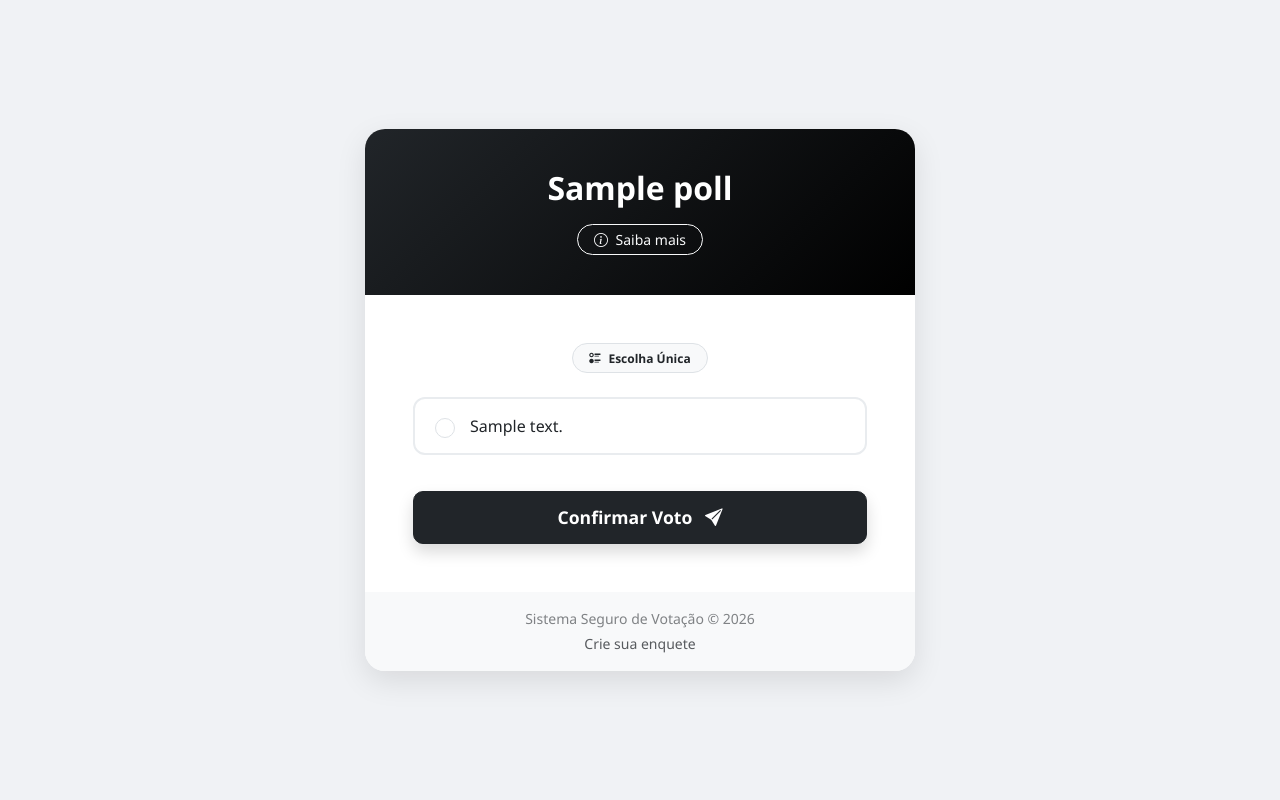
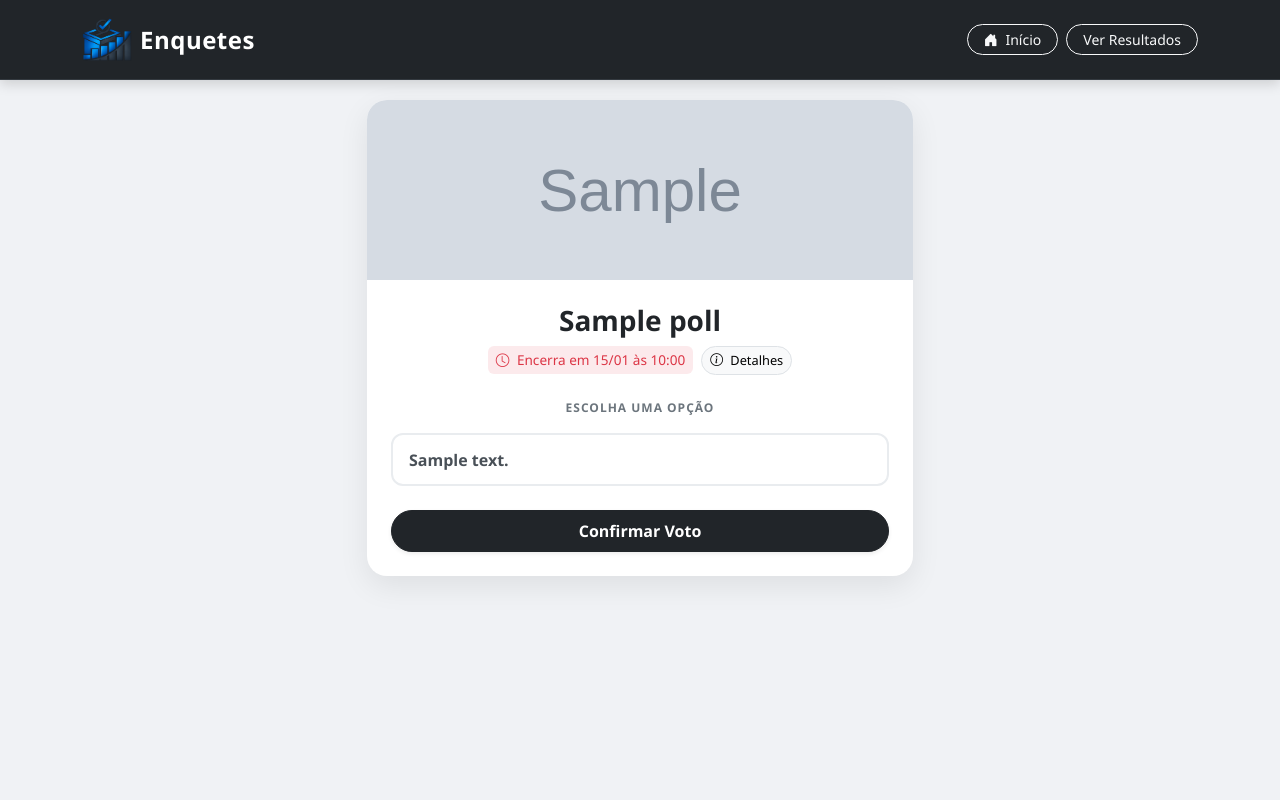
Before and after one commit to AprendendoLinux/enquetes, a FastAPI app: template app/templates/poll.html in a window 1280 px wide. Run offline with FastAPI, Linux system fonts and the light colour scheme; the template is opened without the code that fills it: most values are stand-ins (such as "Sample title", 1, 10 or a date in 2020); grey boxes marked "Sample" are stand-in pictures; parts of the project's set-up code (start-up, migrations or seed data) failed here and were passed over.

Commit message:
Mudanças Visuais

```diff
--- a/app/templates/poll.html
+++ b/app/templates/poll.html
@@ -3,161 +3,222 @@
 <head>
   <meta charset="UTF-8">
   <meta name="viewport" content="width=device-width, initial-scale=1.0">
-  <title>{{ poll.title }}</title>
-
-  <meta property="og:title" content="{{ poll.title }}">
-  <meta property="og:site_name" content="Enquetes">
-  <meta property="og:type" content="website">
-  <meta property="og:url" content="https://{{ request.url.hostname }}/polls/{{ poll.public_link }}">
-
-  {% if is_archived or is_expired %}
-    <meta property="og:description" content="Enquete finalizada. Veja os resultados finais.">
-  {% else %}
-    <meta property="og:description" content="Participe desta votação agora mesmo! Clique para escolher sua opção.">
-  {% endif %}
-
-  {% if poll.image_path %}
-    <meta property="og:image" content="https://{{ request.url.hostname }}{{ poll.image_path }}">
-    <meta property="og:image:type" content="image/jpeg">
-    <meta property="og:image:width" content="800">
-    <meta property="og:image:height" content="400">
-  {% endif %}
-
+  <title>{{ poll.title }} - Votação</title>
   <link href="https://cdn.jsdelivr.net/npm/bootstrap@5.3.3/dist/css/bootstrap.min.css" rel="stylesheet">
   <link rel="stylesheet" href="https://cdn.jsdelivr.net/npm/bootstrap-icons@1.11.3/font/bootstrap-icons.min.css">
 
   <style>
-    body { background-color: #f0f2f5; font-family: 'Segoe UI', Tahoma, Geneva, Verdana, sans-serif; }
-    .poll-card { border: none; border-radius: 20px; box-shadow: 0 10px 30px rgba(0,0,0,0.1); overflow: hidden; max-width: 550px; margin: auto; }
+    /* FORÇAR BARRA DE ROLAGEM (Evita pulos laterais) */
+    html { overflow-y: scroll; }
 
-    .poll-header { background: linear-gradient(135deg, #212529, #000000); color: white; padding: 2.5rem 1.5rem; text-align: center; }
+    body { background-color: #f0f2f5; font-family: 'Segoe UI', system-ui, -apple-system, sans-serif; }
 
-    .poll-option-label { display: flex; align-items: center; padding: 15px 20px; margin-bottom: 12px; border: 2px solid #e9ecef; border-radius: 12px; cursor: pointer; transition: all 0.2s ease; background: #fff; }
-    .poll-option-label:hover { border-color: #212529; background-color: #f8f9ff; transform: translateY(-2px); }
-    .poll-check-input:checked + .poll-text { color: #212529; font-weight: 600; }
+    /* NAVBAR PADRÃO */
+    .navbar-matte {
+        background-color: #212529;
+        padding: 0.6rem 0;
+        border-bottom: 1px solid #343a40;
+        box-shadow: 0 4px 12px rgba(0,0,0,0.15);
+    }
 
-    .poll-check-input { width: 1.25rem; height: 1.25rem; margin-right: 15px; }
-    .btn-vote { padding: 12px; font-weight: bold; border-radius: 10px; font-size: 1.1rem; }
+    .navbar-brand {
+        font-weight: 700;
+        font-size: 1.5rem;
+        color: #fff !important;
+        letter-spacing: 0.5px;
+    }
+
+    /* CARD */
+    .poll-card {
+        border: none;
+        border-radius: 20px;
+        overflow: hidden;
+        box-shadow: 0 10px 30px rgba(0,0,0,0.08);
+        background: #fff;
+    }
+
+    /* HEADER */
+    .hero-wrapper {
+        height: 180px;
+        position: relative;
+        overflow: hidden;
+    }
+    .hero-img { width: 100%; height: 100%; object-fit: cover; }
+
+    /* Gradientes */
+    .default-bg-0 { background: linear-gradient(135deg, #667eea 0%, #764ba2 100%); }
+    .default-bg-1 { background: linear-gradient(135deg, #ff9a9e 0%, #fecfef 99%, #fecfef 100%); }
+    .default-bg-2 { background: linear-gradient(120deg, #84fab0 0%, #8fd3f4 100%); }
+    .default-bg-3 { background: linear-gradient(120deg, #fccb90 0%, #d57eeb 100%); }
+    .default-bg-4 { background: linear-gradient(135deg, #e0c3fc 0%, #8ec5fc 100%); }
+
+    .default-hero-content {
+        display: flex; align-items: center; justify-content: center;
+        height: 100%; color: white; font-size: 3rem; opacity: 0.3;
+    }
+
+    /* OPÇÕES */
+    .option-label {
+        display: block; padding: 0.8rem 1rem;
+        border: 2px solid #e9ecef; border-radius: 12px;
+        cursor: pointer; transition: all 0.2s;
+        background: #fff; position: relative;
+        font-weight: 600; color: #495057;
+    }
+    .option-label:hover { border-color: #adb5bd; background-color: #f8f9fa; transform: translateY(-2px); }
+    .btn-check:checked + .option-label { border-color: #212529; background-color: #f8f9fa; color: #000; box-shadow: 0 4px 10px rgba(0,0,0,0.05); }
+    .btn-check:checked + .option-label::after {
+        content: "\F26E"; font-family: "bootstrap-icons"; position: absolute;
+        right: 15px; top: 50%; transform: translateY(-50%); font-size: 1.2rem; color: #198754;
+    }
+
+    .success-animation { margin: 0 auto 15px; width: 60px; height: 60px; border-radius: 50%; background: #d1e7dd; display: flex; align-items: center; justify-content: center; color: #198754; font-size: 30px; animation: popIn 0.5s cubic-bezier(0.175, 0.885, 0.32, 1.275); }
+    @keyframes popIn { 0% { transform: scale(0); opacity: 0; } 100% { transform: scale(1); opacity: 1; } }
+
+    .poll-meta { font-size: 0.85rem; color: #6c757d; }
   </style>
 </head>
-<body class="d-flex align-items-center min-vh-100 py-5">
+<body>
 
+  <nav class="navbar navbar-expand-lg navbar-matte fixed-top">
     <div class="container">
+      <a class="navbar-brand d-flex align-items-center" href="/">
+        <img src="/static/logo.png" alt="Logo" width="50" height="50" class="d-inline-block align-text-top me-2">
+        <span>Enquetes</span>
+      </a>
+
+      <div class="ms-auto d-flex align-items-center gap-2">
+          <a href="/" class="btn btn-outline-light btn-sm rounded-pill px-3">
+              <i class="bi bi-house-door-fill me-1"></i> Início
+          </a>
+
+          {% if not is_expired and not already_voted %}
+          <a href="/polls/{{ poll.public_link }}/results" class="btn btn-outline-light btn-sm rounded-pill px-3">
+              Ver Resultados
+          </a>
+          {% endif %}
+      </div>
+    </div>
+  </nav>
+
+  <div class="container" style="margin-top: 100px; margin-bottom: 60px;">
+    <div class="row justify-content-center">
+      <div class="col-lg-6 col-md-9">
+
         <div class="card poll-card">
 
-      <div class="poll-header">
-        <h2 class="fw-bold mb-0">{{ poll.title }}</h2>
-
-        {% if poll.description %}
-        <div class="mt-3">
-            <button type="button" class="btn btn-outline-light btn-sm rounded-pill px-3" data-bs-toggle="modal" data-bs-target="#infoModal">
-                <i class="bi bi-info-circle me-1"></i> Saiba mais
-            </button>
+            <div class="hero-wrapper">
+                {% if poll.image_path %}
+                    <img src="{{ poll.image_path }}" class="hero-img" alt="Capa">
+                {% else %}
+                    <div class="w-100 h-100 default-bg-{{ poll.id % 5 }}">
+                        <div class="default-hero-content">
+                            <i class="bi bi-ui-checks"></i>
+                        </div>
                     </div>
                 {% endif %}
             </div>
 
-      <div class="card-body p-4 p-md-5">
+            <div class="card-body p-4">
 
-        {% if is_archived %}
-          <div class="text-center py-4">
-            <h4 class="text-secondary mb-3">
-              <i class="bi bi-archive-fill me-2"></i>Enquete Arquivada
-            </h4>
-            <p class="lead text-muted mb-4">
-              Esta enquete foi encerrada e arquivada pelo administrador.
-            </p>
-            <a href="/polls/{{ poll.public_link }}/results" class="btn btn-secondary btn-lg shadow-sm w-100 rounded-pill">
-              <i class="bi bi-bar-chart-fill me-2"></i>Ver Resultados Finais
-            </a>
+                <h3 class="fw-bold text-dark mb-2 text-center">{{ poll.title }}</h3>
+
+                <div class="d-flex justify-content-center align-items-center gap-2 mb-4 poll-meta">
+                    {% if poll.deadline %}
+                        <span class="text-danger bg-danger bg-opacity-10 px-2 py-1 rounded"><i class="bi bi-clock me-1"></i> Encerra em {{ poll.deadline.strftime('%d/%m às %H:%M') }}</span>
+                    {% else %}
+                        <span class="text-success bg-success bg-opacity-10 px-2 py-1 rounded"><i class="bi bi-infinity me-1"></i> Tempo ilimitado</span>
+                    {% endif %}
+
+                    {% if poll.description %}
+                    <button type="button" class="btn btn-sm btn-light rounded-pill border px-2 py-1" style="font-size: 0.8rem;" data-bs-toggle="modal" data-bs-target="#descModal">
+                        <i class="bi bi-info-circle me-1"></i> Detalhes
+                    </button>
+                    {% endif %}
                 </div>
 
-        {% elif is_expired %}
+                {% if is_expired %}
                     <div class="text-center py-4">
-            <h4 class="text-danger mb-3">
-              <i class="bi bi-clock-history me-2"></i>Prazo Encerrado
-            </h4>
-            <p class="lead text-muted">
-              Esta votação encerrou em:
-            </p>
-            <p class="fw-bold fs-5 mb-4">
-               {{ poll.deadline.strftime('%d/%m/%Y às %H:%M') }}
-            </p>
-            <a href="/polls/{{ poll.public_link }}/results" class="btn btn-dark btn-lg shadow-sm w-100 rounded-pill">
-              <i class="bi bi-bar-chart-fill me-2"></i>Ver Resultados Finais
-            </a>
+                        <div class="mb-3 text-muted opacity-50"><i class="bi bi-calendar-x" style="font-size: 3rem;"></i></div>
+                        <h5 class="fw-bold">Votação Encerrada</h5>
+                        <p class="text-muted small mb-4">O prazo para esta enquete expirou.</p>
+                        <a href="/polls/{{ poll.public_link }}/results" class="btn btn-dark w-100 rounded-pill">Ver Resultados Finais</a>
                     </div>
 
                 {% elif already_voted %}
-          <div class="alert alert-success text-center py-4 rounded-4 border-0 bg-success bg-opacity-10 text-success">
-            <i class="bi bi-check-circle-fill display-4 d-block mb-3"></i>
-            <h5 class="fw-bold">Voto Registrado!</h5>
-            <p class="mb-4 text-dark text-opacity-75">Obrigado por sua participação.</p>
-            <a href="/polls/{{ poll.public_link }}/results" class="btn btn-success w-100 rounded-pill fw-bold">
-              Acompanhar Resultados <i class="bi bi-arrow-right ms-2"></i>
+                    <div class="text-center py-4">
+                        <div class="success-animation">
+                            <i class="bi bi-check-lg"></i>
+                        </div>
+                        <h5 class="fw-bold text-dark">Voto Registrado!</h5>
+                        <p class="text-muted small mb-4">Seu voto já foi computado com sucesso.</p>
+
+                        <div class="d-grid gap-2">
+                            <a href="/polls/{{ poll.public_link }}/results" class="btn btn-dark rounded-pill fw-bold shadow-sm">
+                                <i class="bi bi-bar-chart-fill me-2"></i>Acompanhar Resultados
                             </a>
+                            <a href="/" class="btn btn-outline-secondary rounded-pill border-0 btn-sm mt-2">
+                                Voltar ao Início
+                            </a>
+                        </div>
                     </div>
 
                 {% else %}
                     <form action="/polls/{{ poll.public_link }}/vote" method="post">
-            <p class="text-muted mb-4 d-flex align-items-center justify-content-center">
+                        <p class="mb-3 fw-bold text-secondary text-center text-uppercase" style="font-size: 0.75rem; letter-spacing: 1px;">
                             {% if poll.multiple_choice %}
-                <span class="badge bg-light text-dark border px-3 py-2 rounded-pill">
-                  <i class="bi bi-ui-checks me-1"></i> Múltipla Escolha
-                </span>
+                                Escolha uma ou mais opções
                             {% else %}
-                <span class="badge bg-light text-dark border px-3 py-2 rounded-pill">
-                  <i class="bi bi-ui-radios me-1"></i> Escolha Única
-                </span>
+                                Escolha uma opção
                             {% endif %}
                         </p>
 
+                        <div class="d-grid gap-2">
+                            {% for option in options %}
+                                <div class="position-relative">
+                                    {% if poll.multiple_choice %}
+                                        <input type="checkbox" class="btn-check" name="options" id="opt{{ option.id }}" value="{{ option.id }}" autocomplete="off">
+                                    {% else %}
+                                        <input type="radio" class="btn-check" name="option" id="opt{{ option.id }}" value="{{ option.id }}" autocomplete="off" required>
+                                    {% endif %}
+                                    <label class="option-label text-start" for="opt{{ option.id }}">
+                                        {{ option.text }}
+                                    </label>
+                                </div>
+                            {% endfor %}
+                        </div>
+
                         {% if error %}
-            <div class="alert alert-danger text-center small py-2 mb-3">
-                <i class="bi bi-exclamation-circle me-1"></i> {{ error }}
+                        <div class="alert alert-danger mt-3 rounded-3 py-2 small text-center">
+                            <i class="bi bi-exclamation-triangle-fill me-1"></i> {{ error }}
                         </div>
                         {% endif %}
 
-            <div class="d-grid gap-2">
-            {% for option in options %}
-              <label class="poll-option-label">
-                  {% if poll.multiple_choice %}
-                    <input class="form-check-input poll-check-input flex-shrink-0" type="checkbox" name="options" value="{{ option.id }}" id="opt{{ option.id }}">
-                  {% else %}
-                    <input class="form-check-input poll-check-input flex-shrink-0" type="radio" name="option" value="{{ option.id }}" id="opt{{ option.id }}" required>
-                  {% endif %}
-
-                  <span class="poll-text">{{ option.text }}</span>
-              </label>
-            {% endfor %}
+                        <div class="d-grid mt-4">
+                            <button type="submit" class="btn btn-dark btn-lg rounded-pill shadow-sm fw-bold fs-6">
+                                Confirmar Voto
+                            </button>
                         </div>
-
-            <button type="submit" class="btn btn-dark btn-vote w-100 mt-4 shadow">
-              Confirmar Voto <i class="bi bi-send-fill ms-2"></i>
-            </button>
                     </form>
                 {% endif %}
 
             </div>
-
-      <div class="card-footer bg-light text-center py-3 border-0">
-        <small class="text-muted opacity-75 d-block">Sistema Seguro de Votação &copy; 2026</small>
-        <a href="/" class="text-decoration-none text-muted small mt-1 d-inline-block">Crie sua enquete</a>
+        </div>
       </div>
     </div>
   </div>
 
   {% if poll.description %}
-  <div class="modal fade" id="infoModal" tabindex="-1" aria-hidden="true">
-    <div class="modal-dialog modal-dialog-centered modal-dialog-scrollable">
-      <div class="modal-content rounded-4 shadow">
-        <div class="modal-header border-0 pb-0">
-          <h5 class="modal-title fw-bold text-dark">Sobre esta enquete</h5>
+  <div class="modal fade" id="descModal" tabindex="-1" aria-hidden="true">
+    <div class="modal-dialog modal-dialog-centered">
+      <div class="modal-content rounded-4 shadow border-0">
+        <div class="modal-header border-bottom-0 pb-0">
+          <h6 class="modal-title fw-bold">Sobre a Enquete</h6>
           <button type="button" class="btn-close" data-bs-dismiss="modal" aria-label="Close"></button>
         </div>
-        <div class="modal-body p-4 text-break" style="white-space: pre-wrap;">{{ poll.description }}</div>
-        <div class="modal-footer border-0 pt-0">
-          <button type="button" class="btn btn-dark rounded-pill px-4" data-bs-dismiss="modal">Entendi</button>
+        <div class="modal-body p-4 text-secondary" style="white-space: pre-wrap; font-size: 0.95rem; line-height: 1.5;">{{ poll.description }}</div>
+        <div class="modal-footer border-top-0 pt-0">
+          <button type="button" class="btn btn-dark rounded-pill btn-sm px-4" data-bs-dismiss="modal">Fechar</button>
         </div>
       </div>
     </div>
```
Also changed, not shown: app/templates/results.html (+120 -70 lines). Lines whose indentation alone changed are shown as unchanged.
